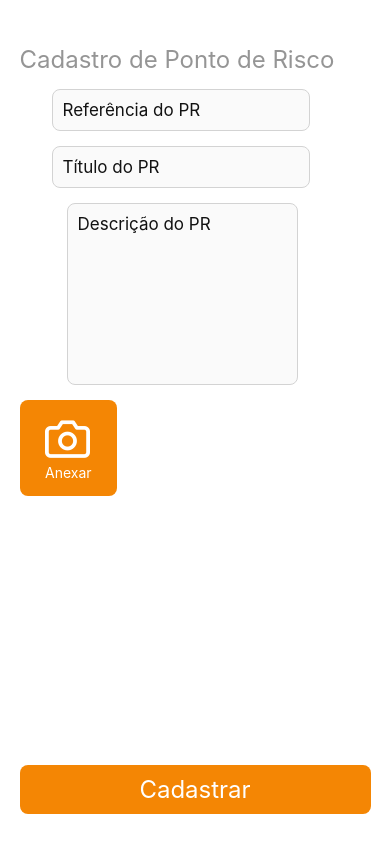
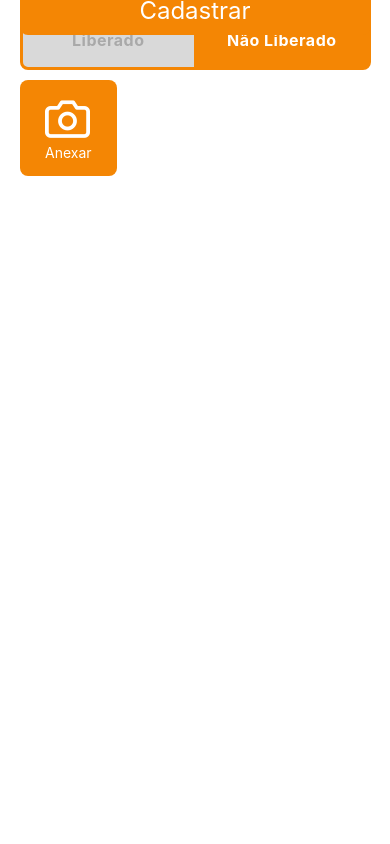
Before and after one commit to devAugustoW/safezone_mobile_rn, a React Native app: screen /Register in a window 390 px wide. Built offline with nearby package versions, Linux system fonts and the light colour scheme.

Commit message:
Iniciando ajustes layout Página de Listar Pontos de Riscos

```diff
--- a/src/assets/component/PointRiskTag/index.js
+++ b/src/assets/component/PointRiskTag/index.js
@@ -1,9 +1,9 @@
 import React, { useState } from 'react'
 import axios from 'axios';
+import Feather from 'react-native-vector-icons/Feather';
 import { Alert } from 'react-native';
 import { useNavigation } from '@react-navigation/native';
-import Feather from 'react-native-vector-icons/Feather';
-
+import { IP_CALL } from '@env';
 import {
   Tag,
   IdentifyView,
@@ -35,7 +35,7 @@ const PointRiskTag = ({ id, refValue, title, description, image, location }) =>
           {
             text: 'Deletar',
             onPress: async () => {
-              const response = await axios.delete(`http://192.168.1.2:3333/delete/${id}`);
+              const response = await axios.delete(`http://${IP_CALL}:3333/delete/${id}`);
 
               if (response.data) {
                 Alert.alert('Ponto de risco deletado com sucesso!');
@@ -54,12 +54,9 @@ const PointRiskTag = ({ id, refValue, title, description, image, location }) =>
   return (
    <Tag>
       <IdentifyView>
-        <Identify>
-          {refValue}
-        </Identify>
+        <Identify>{refValue}</Identify>
 
         <Feather name='map-pin' color='#fff' size={20} />
-
       </IdentifyView>
 
       <TitleView>{title}</TitleView>
--- a/src/pages/Register/index.js
+++ b/src/pages/Register/index.js
@@ -1,27 +1,36 @@
-import React, { useState } from 'react';
+import React, { useState, useEffect } from 'react';
+import { Keyboard } from 'react-native';
 import axios from 'axios';
 import { useNavigation } from '@react-navigation/native';
 import * as ImagePicker from 'expo-image-picker';
 import { Cloudinary } from "@cloudinary/url-gen";
 import {
   CLOUDINARY_CLOUD_NAME,
-  CLOUDINARY_API_KEY,
   CLOUDINARY_UPLOAD_PRESET,
-  CLOUDINARY_API_SECRET,
-  CLOUDINARY_URL } from '@env';
+  IP_CALL,
+} from '@env';
 import Feather from 'react-native-vector-icons/Feather';
 import { Alert, Image } from 'react-native';
 import * as Location from 'expo-location';
 import {
   RegisterContainer,
+  ScrollArea,
   Titulo,
   AreaInput,
   Input,
   DescriptionInput,
+  AreaBtnStatus,
+  BtnReleased,
+  TextReleased,
+  BtnNotReleased,
+  TextNotReleased,
+  AreaStatusDescription,
+  StatusDescriptionInput,
   BtnCamera,
   BtnAndImageView,
   ImageView,
   BtnText,
+  BtnView,
   Button,
   CameraText
 } from './styles.js';
@@ -33,9 +42,29 @@ const Register = () => {
   const [ref, setRef] = useState('');
   const [title, setTitle] = useState('');
   const [description, setDescription] = useState('');
+  const [status, setStatus] = useState(false);
+  const [statusDescription, setstatusDescription] = useState('');
+
+  const [isKeyboardVisible, setKeyboardVisible] = useState(false);
 
   const navigation = useNavigation();
 
+  // Gerênciar teclado e botão de cadastrar
+  useEffect(() => {
+    const keyboardDidShowListener = Keyboard.addListener('keyboardDidShow', () => {
+        setKeyboardVisible(true);
+      }
+    );
+    const keyboardDidHideListener = Keyboard.addListener('keyboardDidHide', () => {
+        setKeyboardVisible(false);
+      }
+    );
+
+    return () => {
+      keyboardDidHideListener.remove();
+      keyboardDidShowListener.remove();
+    };
+  }, []);
 
   //fazer upload de imagem
   const photoUpload = async (image) => {
@@ -68,7 +97,6 @@ const Register = () => {
 
     return image;
   }
-
 
   // Tirar foto
   const pickImage  = async() => {
@@ -129,6 +157,20 @@ const Register = () => {
     }
   }
 
+  // Setar Status como True
+  const setStatusTrue = () => {
+    setStatus(true);
+    console.log(status);
+    console.log(statusDescription)
+  }
+
+  // Setar Status como False
+  const setStatusFalse = () => {
+    setStatus(false);
+    console.log(status);
+    setDescription('');
+  }
+
   // Cadastrar ponto de risco -> Montar o Objeto Ponto de Risco
   const handleRegister = async() => {
     let riskPoint = {};
@@ -157,7 +199,8 @@ const Register = () => {
           longitude: locationData.longitude
         },
         description: description,
-        status: false,
+        status: status,
+        statusDescription: statusDescription,
         image: image,
       }
 
@@ -172,7 +215,7 @@ const Register = () => {
 
     // Fazer a chamada para enviar o Objeto para API
     try{
-      const response = await axios.post('http://192.168.1.2:3333/create', riskPoint);
+      const response = await axios.post(`http://${IP_CALL}:3333/create`, riskPoint);
 
       if (response.data){
         Alert.alert('Ponto de Risco criado com sucesso!');
@@ -187,8 +230,10 @@ const Register = () => {
       setRef('');
       setTitle('');
       setDescription('');
+      setStatus(false);
+      setstatusDescription('');
 
-      console.group('indo para home')
+      console.log('Inputs zerados, indo para Home')
 
       navigation.navigate('Home');
 
@@ -200,6 +245,7 @@ const Register = () => {
 
   return (
     <RegisterContainer>
+      <ScrollArea>
         <Titulo>Cadastro de Ponto de Risco</Titulo>
 
         <AreaInput>
@@ -220,11 +266,33 @@ const Register = () => {
           <DescriptionInput
             placeholder="Descrição do PR"
             multiline={true}
-          numberOfLines={8}
+            numberOfLines={4}
             name={description}
             value={description}
             onChangeText={setDescription} />
         </AreaInput>
+
+
+        <AreaBtnStatus>
+          <BtnReleased onPress={setStatusTrue} active={status}>
+            <TextReleased active={status}>Liberado</TextReleased>
+          </BtnReleased>
+
+          <BtnNotReleased onPress={setStatusFalse} active={!status}>
+          <TextNotReleased active={!status}>Não Liberado</TextNotReleased>
+          </BtnNotReleased>
+        </AreaBtnStatus>
+
+        <AreaStatusDescription>
+          {status && (
+            <StatusDescriptionInput
+              placeholder="Descrição da Liberação"
+              numberOfLines={4}
+              name={statusDescription}
+              value={statusDescription}
+              onChangeText={setstatusDescription} />
+          )}
+        </AreaStatusDescription>
 
         <BtnAndImageView>
           <BtnCamera onPress={pickImage}>
@@ -238,10 +306,15 @@ const Register = () => {
             <ImageView source={{ uri: image }} />
           )}
         </BtnAndImageView>
+      </ScrollArea>
 
+      <BtnView>
+        {!isKeyboardVisible && (
           <Button onPress={handleRegister}>
             <BtnText>Cadastrar</BtnText>
           </Button>
+        )}
+      </BtnView>
     </RegisterContainer>
   )
 }
--- a/src/pages/Register/styles.js
+++ b/src/pages/Register/styles.js
@@ -1,10 +1,16 @@
 import styled from "styled-components/native";
 
-export const RegisterContainer = styled.SafeAreaView`
+export const RegisterContainer = styled.ScrollView`
    flex: 1;
+   height: 100%;
+   padding-top: 35px;
    background-color: #ffffff;
+
+`;
+export const ScrollArea = styled.View`
+   flex: 1;
    align-items: center;
-   padding-top: 35px;
+   justify-content: center;
 `;
 
 export const Titulo = styled.Text`
@@ -26,7 +32,7 @@ export const Input = styled.TextInput`
    font-size: 17px;
    padding: 10px;
    border-radius: 8px;
-   color: #121212;
+   color: #000;
    margin-bottom: 15px;
    elevation: 2;
 `;
@@ -38,8 +44,73 @@ export const DescriptionInput = styled.TextInput`
    font-size: 17px;
    padding: 10px;
    border-radius: 8px;
-   color: #121212;
-   margin-bottom: 15px;
+   color: #000;
+   margin-bottom: 10px;
+   text-align-vertical: top;
+   elevation: 2;
+`;
+
+export const AreaBtnStatus = styled.View`
+   width: 90%;
+   flex-direction: row;
+   justify-content: center;
+   border-radius: 8px;
+   margin-bottom: 0px;
+`;
+
+export const BtnReleased = styled.TouchableOpacity`
+   width: 50%;
+   padding: 17px;
+   border-top-left-radius: 8px;
+   border-bottom-left-radius: 8px;
+   border-width: 3px;
+   border-right-width: 1.5px;  /* Borda direita com 1px */
+   border-color: #f48604;
+   background-color: ${props => props.active ? '#f48604' : '#d9d9d9'};
+`;
+
+export const TextReleased = styled.Text`
+   text-align: center;
+   font-size: 16px;
+   font-weight: bold;
+   letter-spacing: .5px;
+
+   color: ${props => props.active ? '#fff' : '#a9a9a9'};
+`;
+
+export const BtnNotReleased = styled.TouchableOpacity`
+   width: 50%;
+   padding: 17px;
+   border-top-right-radius: 8px;
+   border-bottom-right-radius: 8px;
+   border-width: 3px;
+   border-left-width: 1.5px;  /* Borda direita com 1px */
+   border-color: #f48604;
+   background-color: ${props => props.active ? '#f48604' : '#d9d9d9'};
+`;
+
+export const TextNotReleased = styled.Text`
+   text-align: center;
+   font-size: 16px;
+   font-weight: bold;
+   letter-spacing: .5px;
+   color: ${props => props.active ? '#fff' : '#a9a9a9'};
+`;
+
+export const AreaStatusDescription = styled.View`
+   width: 90%;
+   margin-bottom: 10px;
+`;
+
+export const StatusDescriptionInput = styled.TextInput`
+   width: 100%;
+   background-color: #fafafa;
+   color: #000;
+   padding: 10px;
+   font-size: 17px;
+   border: 1px solid #d3d3d3;
+   border-radius: 5px;
+   margin-top: 10px;
    text-align-vertical: top;
    elevation: 2;
 `;
@@ -48,8 +119,10 @@ export const BtnAndImageView = styled.View`
    flex-direction: row;
    justify-content: space-between;
    width: 100%;
+   min-height: 250px;
    padding-left: 20px;
    padding-right: 20px;
+   margin-bottom: 10px;
 `;
 
 export const BtnCamera = styled.TouchableOpacity`
@@ -58,7 +131,6 @@ export const BtnCamera = styled.TouchableOpacity`
    border-radius: 8px;
    align-self: flex-start;
 
-   margin-bottom: 10px;
    elevation: 2;
 `;
 
@@ -67,24 +139,28 @@ export const CameraText = styled.Text`
 `;
 
 export const ImageView = styled.Image`
-  width: 46%;
-  height: 220px;
+  width: 55%;
+  height: 320px;
   objectFit: contain;
   text-align: right;
   border-radius: 6px;
 `
+export const BtnView = styled.View`
+   flex: 1;
+   align-items: center;
+   justify-content: center;
 
+`;
 export const Button = styled.TouchableOpacity`
+   width: 90%;
+   align-items: center;
    background-color: #f48604;
-   width: 90%;
+   padding: 10px;
+   margin-bottom: 50px;
    border-radius: 8px;
-   align-items: center;
-   padding: 10px;
-   position: absolute;
-   bottom: 30px;
-   elevation: 1;
+
+
 `;
-
 
 export const BtnText = styled.Text`
    font-size: 24px;
--- a/src/pages/RiskPointList/index.js
+++ b/src/pages/RiskPointList/index.js
@@ -1,7 +1,9 @@
 import React, { useState, useEffect } from 'react'
 import axios from 'axios';
 import { StatusBar } from 'expo-status-bar';
-
+import {
+  IP_CALL
+} from '@env';
 import {
   ListContainer,
   ScrollView,
@@ -13,11 +15,16 @@ import PointRiskTag from '../../assets/component/PointRiskTag/index.js';
 const RiskPointList = () => {
   const [riskPoints, setRiskPoints] = useState([]);
 
+  console.log('ENTROU NA PÁGINA LISTAR PR')
 
+  useEffect(() => {
     const fetchRiskPoints = async () => {
       try {
-      const response = await axios.get('http://192.168.1.2:3333/getriskpoints');
+        const response = await axios.get(`http://${IP_CALL}:3333/getriskpoints`);
+
         setRiskPoints(response.data);
+
+        console.log('GET em pontos de risco ', response.data);
 
       } catch (error) {
         console.error('Erro ao buscar pontos de risco:', error);
@@ -25,9 +32,10 @@ const RiskPointList = () => {
       }
     };
 
-  useEffect(() => {
     fetchRiskPoints();
-  }, [riskPoints]);
+    return;
+
+  }, []);
 
 
   return (
--- a/src/pages/SingIn/index.js
+++ b/src/pages/SingIn/index.js
@@ -2,7 +2,7 @@ import React, { useState } from 'react';
 import axios from 'axios';
 import { Alert, Platform, StatusBar } from 'react-native';
 import { useNavigation } from '@react-navigation/native';
-
+import { IP_CALL } from '@env';
 import {
    Background,
    Container,
@@ -17,21 +17,20 @@ import {
 
 export default function SignIn(){
    const navigation = useNavigation();
-   const [email, setEmail] = useState('');
-   const [password, setPassword] = useState('');
+   const [email, setEmail] = useState('boris@safezone.com');
+   const [password, setPassword] = useState('12345');
 
    const handleLogin = async() => {
-
 
       const user = {
          email,
          password
       }
 
-      console.log(user)
+      console.log('User para SignIn', user)
 
       try{
-         const response = await axios.post('http://192.168.1.2:3333/login', user)
+         const response = await axios.post(`http://${IP_CALL}:3333/login`, user)
 
 
          if (response.data){
--- a/src/pages/ViewRiskPoint/index.js
+++ b/src/pages/ViewRiskPoint/index.js
@@ -22,10 +22,8 @@ const ViewRiskPoint = () => {
   const route = useRoute();
   const { id, refValue, title, description, image } = route.params;
 
-  console.log('Entrei em Visualizar Ponto de Risco')
+  console.log('Entrei na Página Visualizar Ponto de Risco')
   console.log('Console da imagem: ', image)
-  console.log('Vendo de ID passou para ViewRisk...', id);
-
 
   return (
     <ViewRiskPointContainer>
```
Also changed, not shown: src/pages/EditRiskPoint/index.js (+16 -23 lines), src/pages/Home/index.js (+20 -16 lines), 1 other file (tests, documents, lock files or other folders). Lines whose indentation alone changed are shown as unchanged.
